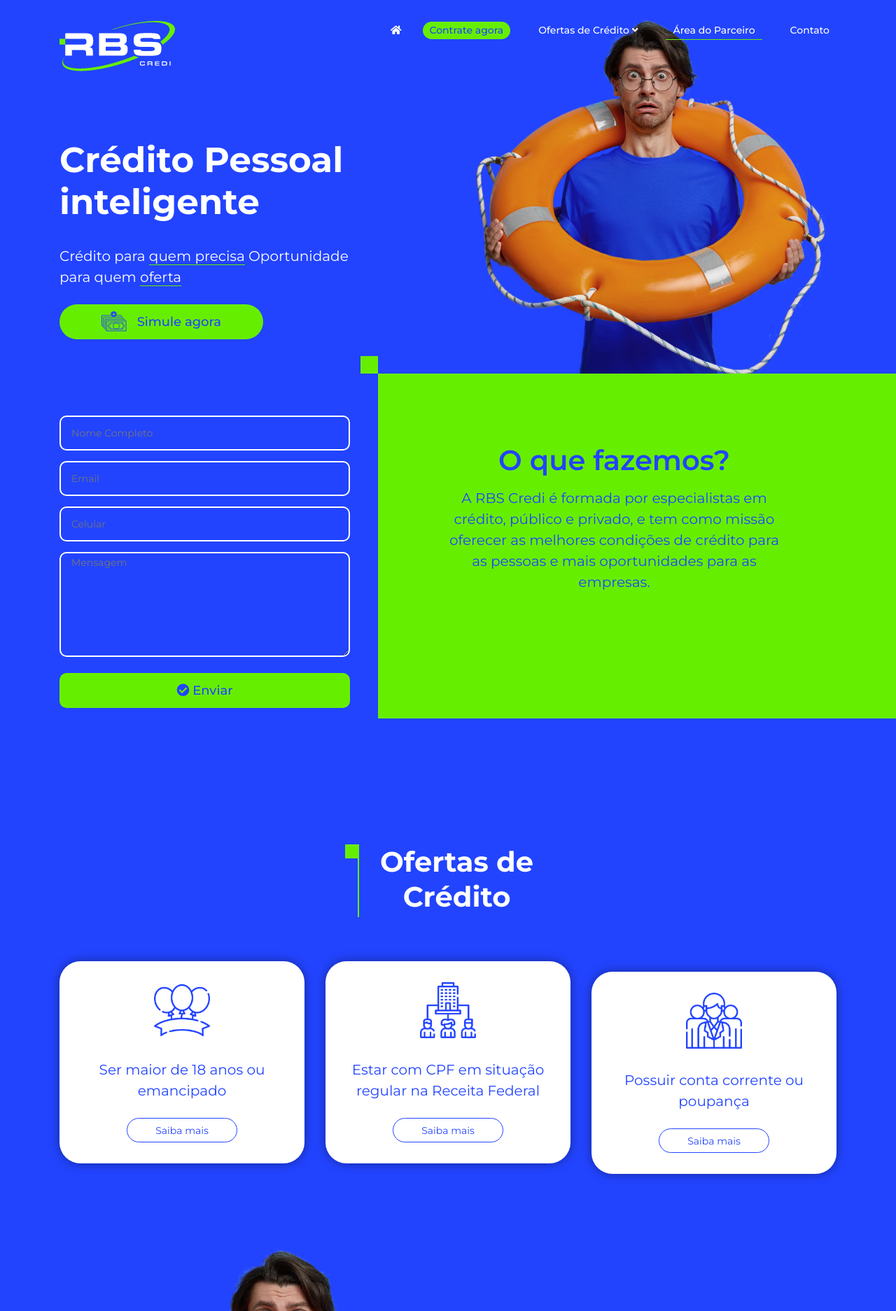
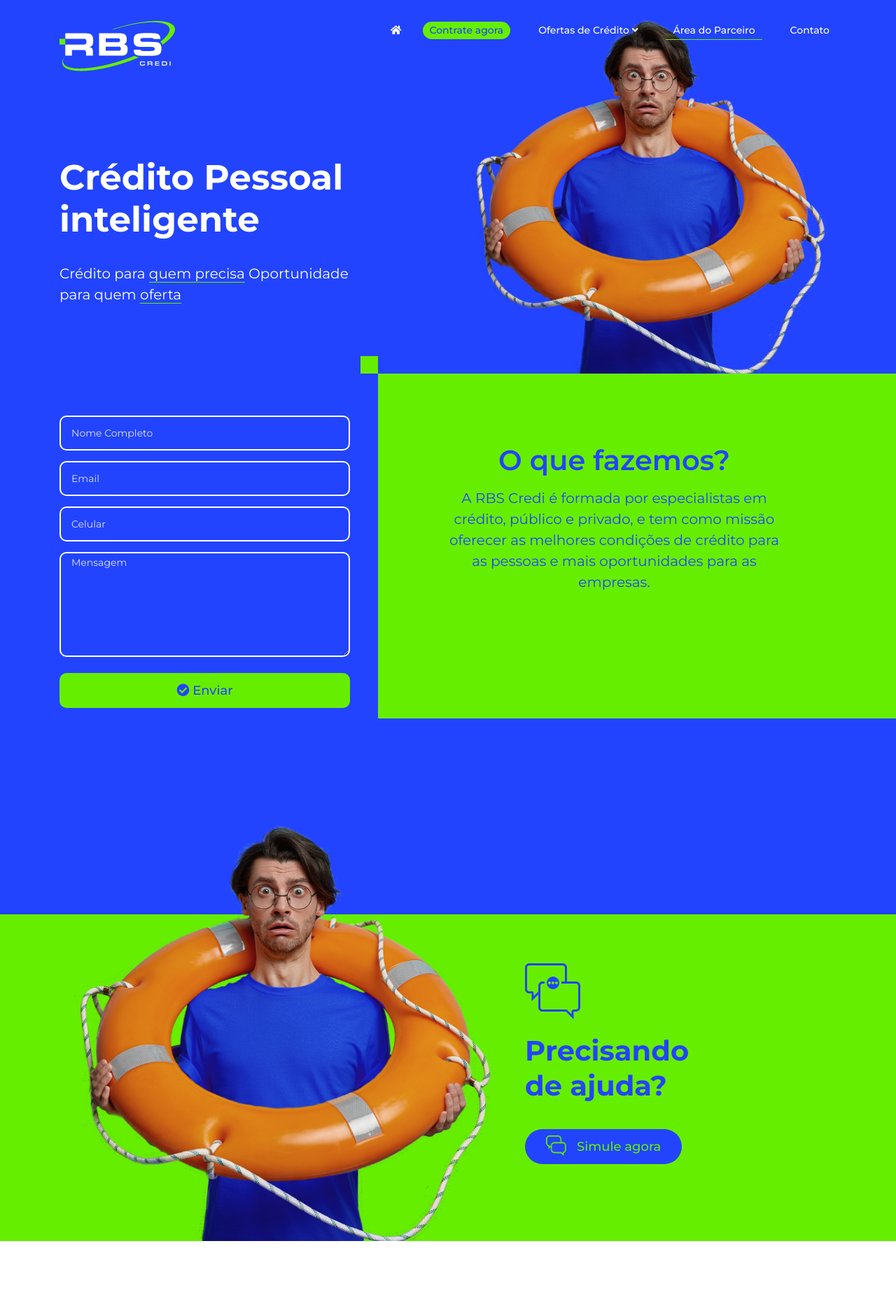
Before and after one commit to nasrullah-mansur/rsb, a PHP site: page /contact.php in a window 1280 px wide. Shown: the top 1874 px of the page at 70% size. Run offline with PHP 8.4, Linux system fonts and the light colour scheme.

Commit message:
final project

```diff
--- a/assets/css/style.css
+++ b/assets/css/style.css
@@ -331,6 +331,8 @@ ul {
 
 .full-page-overlay p {
   font-size: 40px;
+  line-height: 50px;
+  text-align: center;
   font-weight: 500;
   color: #2244FF;
   max-width: 600px;
@@ -899,7 +901,7 @@ ul {
   left: 30px;
   width: calc(100% - 60px);
   min-height: calc(100vh - 60px);
-  background-color: rgba(255, 255, 255, 0.95);
+  background-color: rgba(255, 255, 255, 0.98);
   z-index: 9999;
   padding: 60px 0;
 }
@@ -1131,6 +1133,22 @@ ul {
   border: 2px solid #fff;
   border-radius: 10px;
   color: #fff;
+}
+
+.contact-form ::-webkit-input-placeholder {
+  color: rgba(255, 255, 255, 0.85);
+}
+
+.contact-form :-ms-input-placeholder {
+  color: rgba(255, 255, 255, 0.85);
+}
+
+.contact-form ::-ms-input-placeholder {
+  color: rgba(255, 255, 255, 0.85);
+}
+
+.contact-form ::placeholder {
+  color: rgba(255, 255, 255, 0.85);
 }
 
 .contact-form textarea {
@@ -1388,6 +1406,10 @@ ul {
           clip-path: polygon(0 0, 0% 100%, 100% 100%);
 }
 
+.partner .partner-item.has-overlay {
+  background-color: rgba(255, 255, 255, 0.5);
+}
+
 .partner-popup {
   display: none;
   position: absolute;
@@ -1456,6 +1478,14 @@ ul {
   font-weight: 500;
   background-color: #66EE00;
   color: #2244FF;
+}
+
+.partner-popup ul li a.disabled {
+  pointer-events: none;
+  cursor: default;
+  background-color: #fff;
+  -webkit-box-shadow: 0 0 10px rgba(90, 90, 90, 0.2);
+          box-shadow: 0 0 10px rgba(90, 90, 90, 0.2);
 }
 
 @media (max-width: 767.98px) {
--- a/assets/js/custom.js
+++ b/assets/js/custom.js
@@ -10,14 +10,14 @@ $(document).ready(function() {
     });
 
     $('.popup-mobile-show').on('click', function(e) {
+        bodyScrollUp();
         e.preventDefault();
         $('.popup-mobile').fadeIn();
-        $('.page-overlay').fadeToggle();
     });
 
     $('.popup-mobile .close').on('click', function() {
+        bodyScrollUp();
         $('.popup-mobile').fadeOut();
-        $('.page-overlay').fadeToggle();
     });
 
     $('.form-popup .close, .form-popup .dismiss').on('click', function(e) {
@@ -36,14 +36,24 @@ $(document).ready(function() {
         $('.partner-popup').fadeOut();
     });
 
-    $('.full-page-overlay-show').on('click', function() {
+    $('.full-page-overlay-1-show').on('click', function() {
         bodyScrollUp();
-        $('.full-page-overlay').fadeIn();
+        $('.full-page-overlay-1').fadeIn();
     });
 
-    $('.full-page-overlay .close-pop').on('click', function() {
+    $('.full-page-overlay-1 .close-pop').on('click', function() {
         bodyScrollUp();
-        $('.full-page-overlay').fadeOut();
+        $('.full-page-overlay-1').fadeOut();
+    });
+
+    $('.full-page-overlay-2-show').on('click', function() {
+        bodyScrollUp();
+        $('.full-page-overlay-2').fadeIn();
+    });
+
+    $('.full-page-overlay-2 .close-pop').on('click', function() {
+        bodyScrollUp();
+        $('.full-page-overlay-2').fadeOut();
     });
 
     function bodyScrollUp() {
--- a/assets/scss/pages/_partner.scss
+++ b/assets/scss/pages/_partner.scss
@@ -69,6 +69,10 @@
                 clip-path: polygon(0 0, 0% 100%, 100% 100%);
             }
         }
+
+        &.has-overlay {
+            background-color: rgba(255, 255, 255, 0.5);
+        }
     }
 }
 
@@ -136,6 +140,15 @@
                 font-weight: 500;
                 background-color: $secondary-color;
                 color: $primary-color;
+
+
+                &.disabled {
+                    pointer-events: none;
+                    cursor: default;
+                    background-color: $white;
+                    box-shadow: 0 0 10px rgba(90, 90, 90, 0.2);
+                }
+
             }
 
             @media (max-width: 767.98px) {
--- a/assets/scss/reset/_predefine.scss
+++ b/assets/scss/reset/_predefine.scss
@@ -298,6 +298,8 @@ ul{
 
     p {
         font-size: 40px;
+        line-height: 50px;
+        text-align: center;
         font-weight: 500;
         color: $primary-color;
         max-width: 600px;
--- a/assets/scss/section/form/_form.scss
+++ b/assets/scss/section/form/_form.scss
@@ -182,6 +182,10 @@
         color: #fff;
     }
 
+    ::placeholder {
+        color: rgba(255, 255, 255, 0.85);
+    }
+
     textarea {
         height: 150px;
     }
--- a/assets/scss/section/popup_mobile/_popup.scss
+++ b/assets/scss/section/popup_mobile/_popup.scss
@@ -5,7 +5,7 @@
     left: 30px;
     width: calc(100% - 60px);
     min-height: calc(100vh - 60px);
-    background-color: rgba(255, 255, 255, 0.95);
+    background-color: rgba(255, 255, 255, 0.98);
     z-index: 9999;
     padding: 60px 0;
 
--- a/contact.php
+++ b/contact.php
@@ -20,10 +20,6 @@
                         <h2>Crédito Pessoal inteligente</h2>
                         <p>Crédito para <span>quem precisa</span>
                         Oportunidade para quem <span>oferta</span></p>
-                        <a href="#" class="primary-btn">
-                            <img src="assets/images/icon.png" alt="icon">
-                            <span>Simule agora</span>
-                        </a>
                     </div>
                 </div>
                 <div class="col-lg-6 d-none d-lg-block">
@@ -62,47 +58,6 @@
     </section>
     <!-- About end -->
 
-    <!-- Offer start -->
-    <section class="offer">
-
-        <div class="container">
-            <div class="section-title sm bg-color">
-                <h2 class="text-center">
-                    <img src="assets/images/title-border.png" alt="title-border">
-                    Ofertas de Crédito
-                </h2>
-            </div>
-            <div class="offer-content">
-                <div class="row">
-                    <div class="col-lg-4 col-md-6 mb-30">
-                        <div class="offer-item">
-                            <img src="assets/images/s-1.png" alt="image">
-                            <p>Ser maior de 18 anos ou emancipado</p>
-                            <a href="#">Saiba mais</a>
-                        </div>
-                    </div>
-                    <div class="col-lg-4 col-md-6 mb-30">
-                        <div class="offer-item">
-                            <img src="assets/images/s-2.png" alt="image">
-                            <p>Estar com CPF em situação regular na Receita Federal</p>
-                            <a href="#">Saiba mais</a>
-                        </div>
-                    </div>
-                    <div class="col-lg-4 col-md-6 mb-30 m-auto">
-                        <div class="offer-item">
-                            <img src="assets/images/s-3.png" alt="image">
-                            <p>Possuir conta corrente ou poupança</p>
-                            <a href="#">Saiba mais</a>
-                        </div>
-                    </div>
-
-                </div>
-            </div>
-        </div>
-
-    </section>
-    <!-- Offer end -->
-
 
 
     <?php
--- a/include/help.php
+++ b/include/help.php
@@ -11,7 +11,7 @@
                     <div class="text">
                         <img src="assets/images/icon-massage.png" alt="icon">
                         <h2>Precisando de ajuda?</h2>
-                        <a href="#" class="secondary-btn">
+                        <a href="contact.php" class="secondary-btn">
                             <img src="assets/images/icon-massage-2.png" alt="icon">
                             <span>Simule agora</span>
                         </a>
--- a/index-2.php
+++ b/index-2.php
@@ -99,7 +99,7 @@
                     </div>
                     <div class="col-12 mb-30">
                         <div class="text-center btn-footer">
-                            <a href="#" class="primary-btn">
+                            <a href="offer.php" class="primary-btn">
                                 <img src="assets/images/icon.png" alt="icon">
                                 <span>Simule agora</span>
                             </a>
@@ -196,7 +196,7 @@
             </div>
             <div class="content">
                 <p>E aí? Que tal simular seu Empréstimo com garantia do Saque Aniversário FGTS? É totalmente sem compromisso.</p>
-                <a href="#" class="primary-btn">
+                <a href="offer.php" class="primary-btn">
                     <img src="assets/images/icon.png" alt="icon">
                     <span>Simule agora</span>
                 </a>
@@ -210,7 +210,7 @@
         <div class="container">
             <div class="row align-items-center">
                 <div class="col-sm-6">
-                    <a href="#" class="secondary-btn">
+                    <a href="faq.php" class="secondary-btn">
                         <img src="assets/images/icon-faq.png" alt="icon">
                         <span>Perguntas Frequentes (FAQ)</span>
                     </a>
```
Also changed, not shown: index.php (+4 -7 lines), partner.php (+17 -6 lines).
